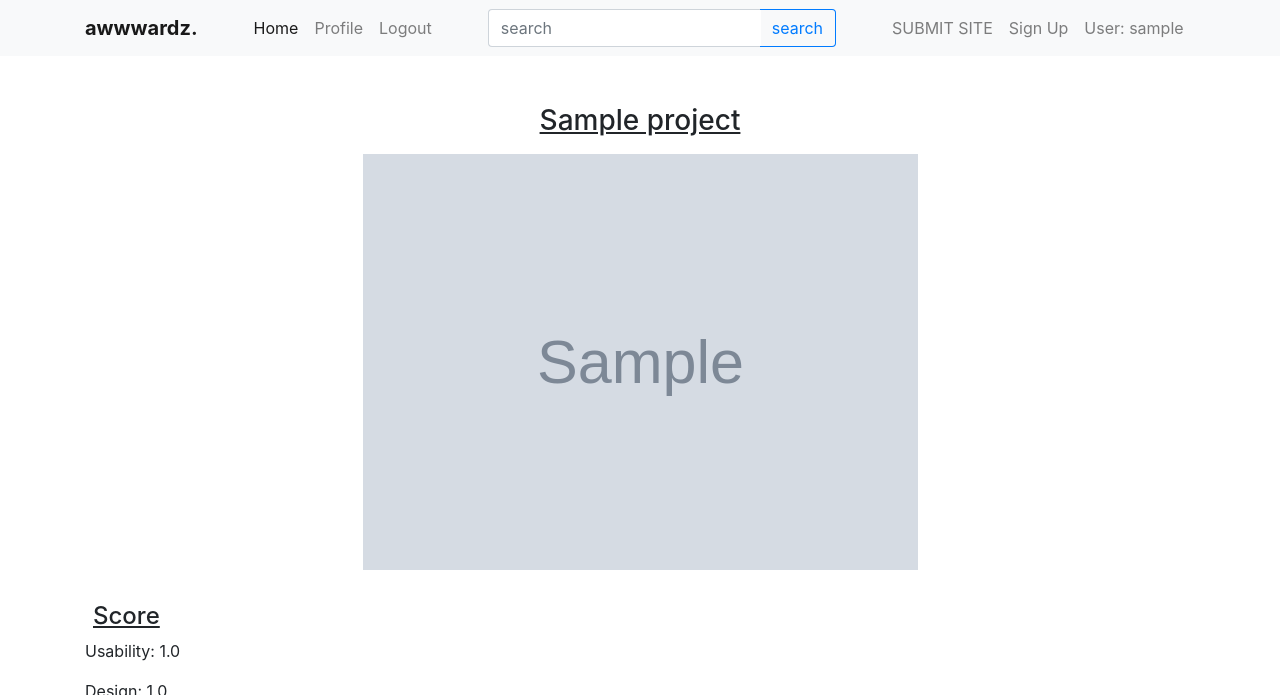
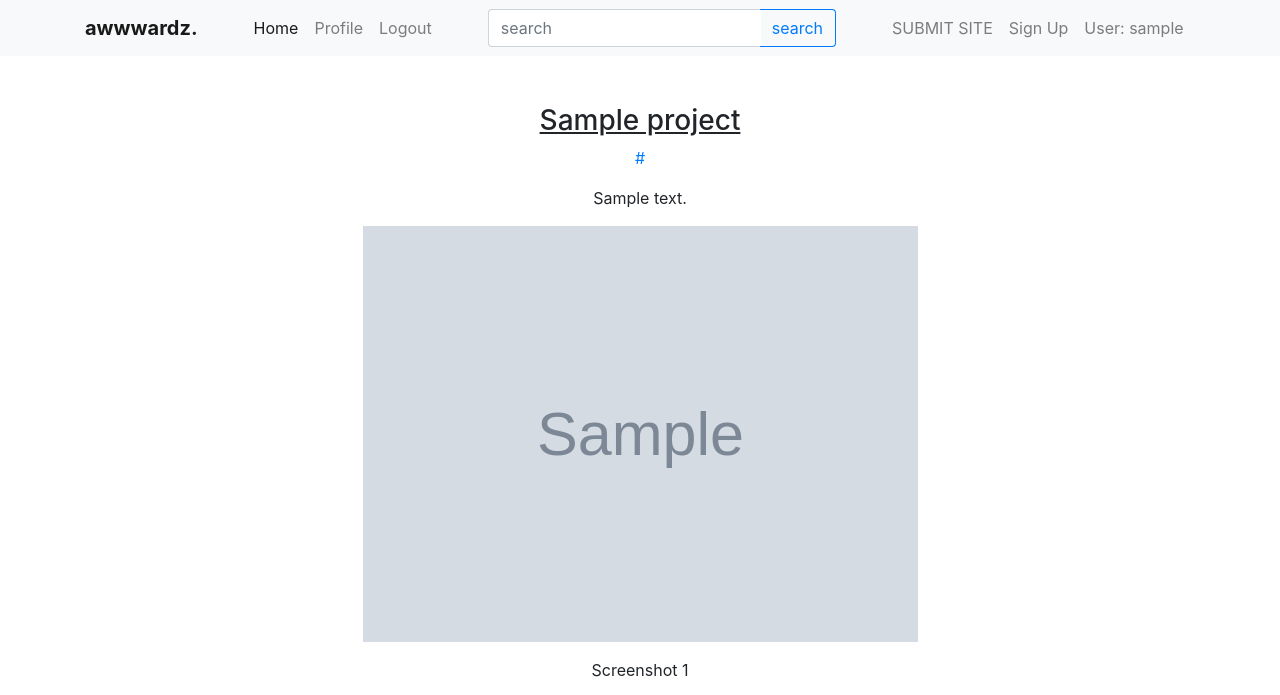
Before and after one commit to nignanthomas/Awwwardz, a Django app: page /project/1 in a window 1280 px wide. Shown: the top 695 px of the page. Run offline with Django 3.2, Linux system fonts and the light colour scheme; a user stored in the database is signed in; tables that the repository leaves empty hold one stand-in row (values such as "Sample post"); grey boxes marked "Sample" are stand-in pictures; some libraries are stand-ins or nearby versions.

Commit message:
create new projects

```diff
--- a/clone/templates/index.html
+++ b/clone/templates/index.html
@@ -5,7 +5,7 @@
 
 <div class="container">
 
-
+  {% if last %}
   <a href="{% url 'project' last.id %}">
     <h3 class="text-center mt-5"><u>Latest: {{last.title}}</u></h3>
     <div class="text-center mt-3">
@@ -23,6 +23,7 @@
 
   </div>
   <hr>
+  {% endif %}
 
   <h3 class="text-center mt-5 mb-5"><u>All Projects</u></h3>
   <div class="row mt-3">
--- a/clone/templates/project.html
+++ b/clone/templates/project.html
@@ -7,10 +7,30 @@
 <div class="container">
 
   <h3 class="text-center mt-5"><u>{{project.title}}</u></h3>
+  <a href="{{project.link}}"><p class="text-center mt-2">{{project.link}}</p></a>
+  <p class="text-center mt-2">{{project.description}}</p>
   <div class="text-center mt-3">
-    <img src="{{project.landing_image.url}}" alt="" width="50%" height="50%">
+    <a href="{{project.landing_image.url}}">
+      <img src="{{project.landing_image.url}}" alt="" width="50%" height="50%">
+    </a>
   </div>
+  <div class="text-center mt-3">
+    {% if project.screen_one %}
+    <p>Screenshot 1</p>
+    <a href="{{project.screen_one.url}}">
+      <img src="{{project.screen_one.url}}" alt="" width="25%" height="25%">
+    </a>
+    {% endif %}
+    {% if project.screen_two %}
+    <p>Screenshot 2</p>
+    <a href="{{project.screen_two.url}}">
+      <img src="{{project.screen_two.url}}" alt="" width="25%" height="25%">
+    </a>
+    {% endif %}
+  </div>
+  <p class="text-center mt-2">Technologies: {{project.technologies}}</p>
   <br>
+  <hr>
   <h4 class="m-2"><u>Score</u></h4>
   <p>Usability: {{av_usability}}</p>
   <p>Design: {{av_design}}</p>
```
